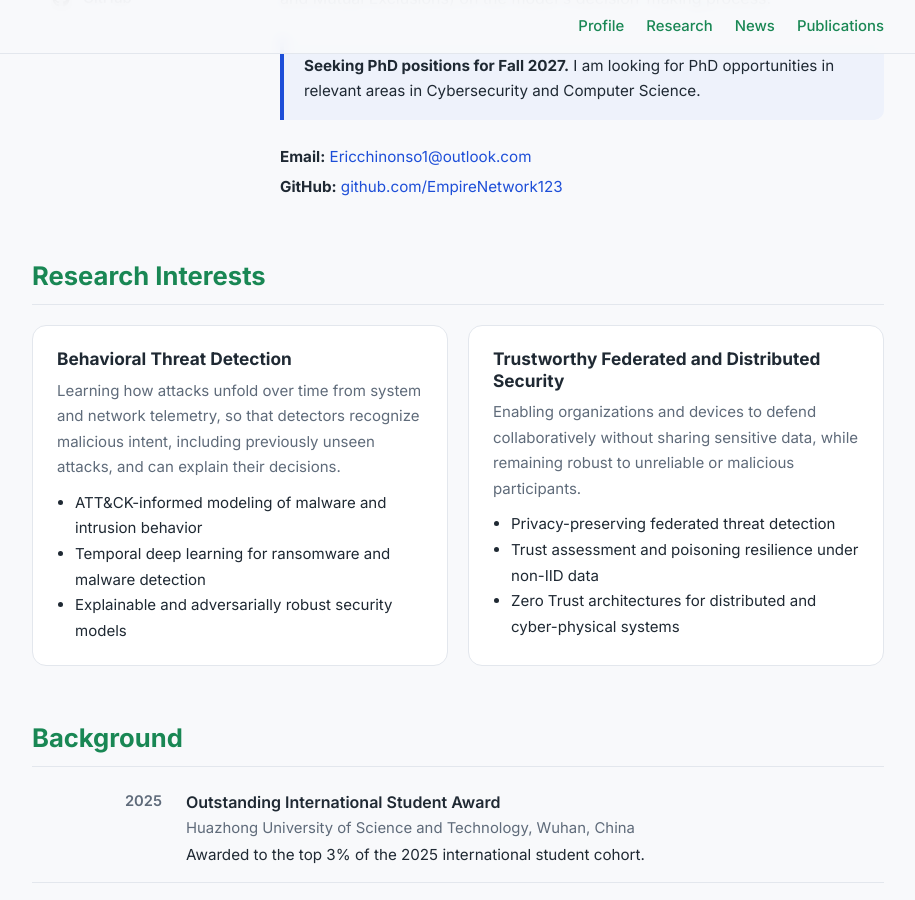
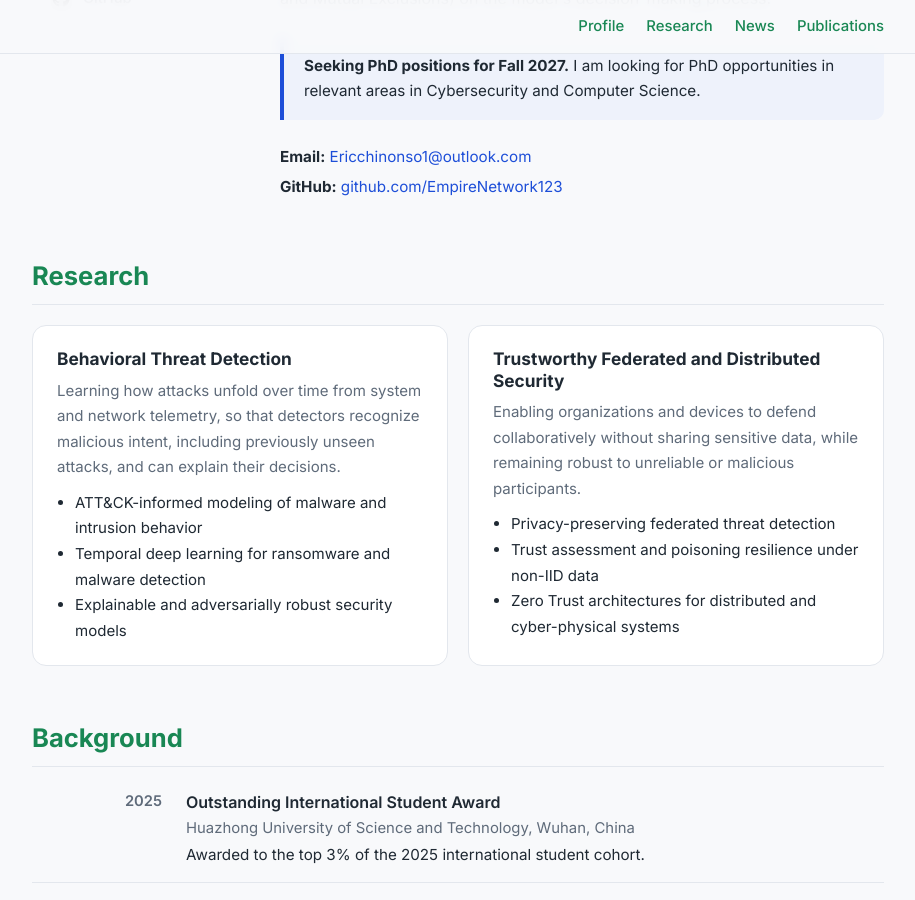
Before and after one commit to EmpireNetwork123/EmpireNetwork123.github.io, a Jekyll site: the page built from index.html, in a window 1280 px wide and 900 px high, scrolled down 545 px. Shown: the whole window, without its empty margins (182-1097 px from the left). Built offline with Jekyll 4.4.1, drawn with Linux system fonts in a browser that asks for light colours.

Commit message:
minor update

```diff
--- a/index.html
+++ b/index.html
@@ -39,7 +39,7 @@
 </section>
 
 <section id="research" class="section">
-  <h2 class="section-title">Research Interests</h2>
+  <h2 class="section-title">Research </h2>
   <div class="research-grid">
     <div class="research-card">
       <h3>Behavioral Threat Detection</h3>
```
